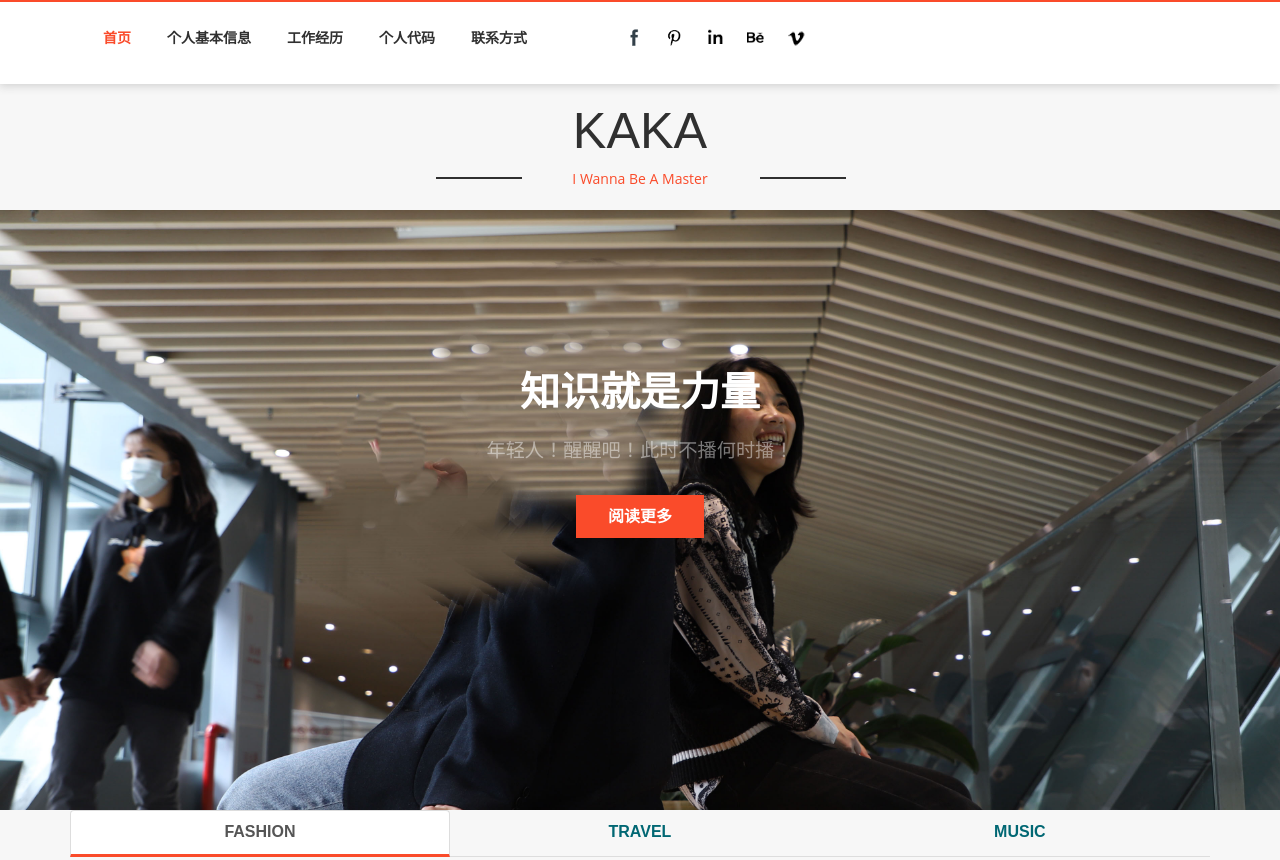
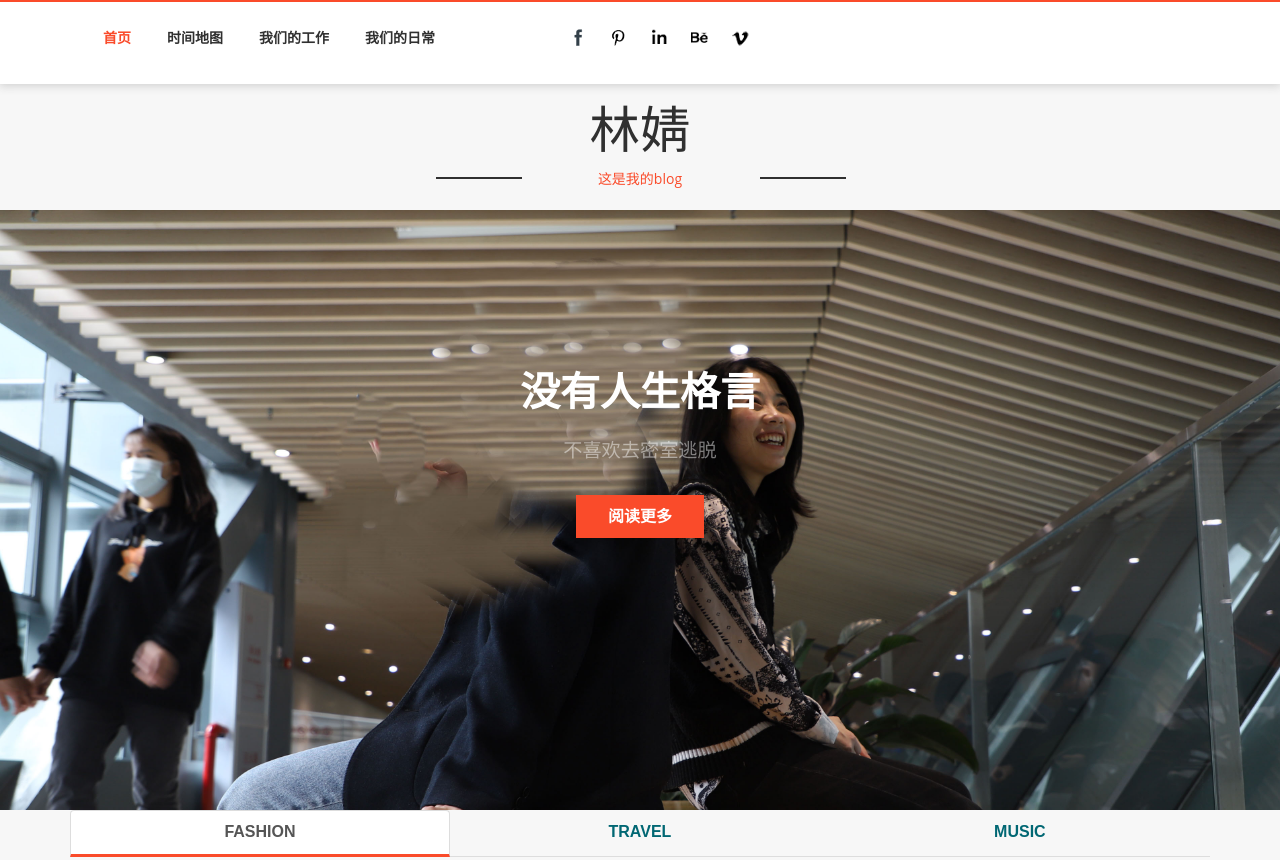
Before and after one commit to wannabemaster/mybolg, a plain HTML site: page index.html in a window 1280 px wide. Shown: the top 860 px of the page. Drawn offline with Linux system fonts and the light colour scheme; files whose address does not match are found by name.

Commit message:
lin
2021/6/14

```diff
--- a/index.html
+++ b/index.html
@@ -55,10 +55,10 @@
 					<nav class="link-effect-7" id="link-effect-7">
 						<ul class="nav navbar-nav">
 							<li class="active act"><a href="index.html">首页</a></li>
-							<li><a href="about.html">个人基本信息</a></li>
-							<li><a href="features.html">工作经历</a></li>
-							<li><a href="codes.html">个人代码</a></li>
-							<li><a href="contact.html">联系方式</a></li>
+							<li><a href="about.html">时间地图</a></li>
+							<li><a href="features.html">我们的工作</a></li>
+							<li><a href="codes.html">我们的日常</a></li>
+							<li><a href="contact.html"></a></li>
 						</ul>
 					</nav>
 				</div>
@@ -82,17 +82,19 @@
 	<div class="header-bottom">
 		<div class="container">
 			<div class="logo wow fadeInDown"  data-wow-duration=".8s" data-wow-delay=".2s">
-				<h1><a href="index.html">KAKA</a></h1>
-				<p><label class="of"></label>I Wanna Be A Master<label class="on"></label></p>
+				<h1><a href="index.html">林婧</a></h1>
+				<p><label class="of"></label>这是我的blog<label class="on"></label></p>
 			</div>
 		</div>
 	</div>
 <!-- banner -->
 
 <div class="banner">
+
 <div class="container">
-		<h2>知识就是力量</h2>
-		<p>年轻人！醒醒吧！此时不播何时播！</p>
+		<h2>没有人生格言
+		</h2>
+		<p color=>不喜欢去密室逃脱</p>
 		<a href="singlepage.html">阅读更多</a>
 	</div>
 </div>
@@ -164,10 +166,10 @@
 						<a href="singlepage.html"><img src="images/t4.jpg" class="img-responsive" alt=""></a>
 					</div>
 
-					<h3><a href="singlepage.html">Lorem Ipsum is simply</a></h3>
-					<h6>BY <a href="singlepage.html">ADAM ROSE </a>JULY 10 2016.</h6>
-						<p>Lorem ipsum dolor sit amet, consectetur adipisicing elit, sed do eiusmod tempor incididunt ut labore et dolore magna aliqua. Ut enim ad minim veniam, quis nostrud eiusmod tempor incididunt ut labore et dolore magna aliqua exercitation ullamco laboris nisi ut aliquip ex ea commodo consequat.</p>
-						<p>Ut enim ad minim veniam, quis nostrud eiusmod tempor incididunt ut labore et dolore magna aliqua exercitation ullamco laboris nisi ut aliquip ex ea commodo consequat.</p>
+					<h3><a href="singlepage.html">哈喽，我是林婧</a></h3>
+					<h6>BY <a href="https://weibo.com/p/1005056864730373/home?from=page_100505&mod=TAB#place">@木与木青 </a>Feb 16 2020.</h6>
+						<p></p>
+						<p></p>
 						<div class="bht1">
 							<a href="singlepage.html">阅读更多</a>
 						</div>
```
Also changed, not shown: about.html (+4 -4 lines), images/banner-1.JPG (added), images/m1.jpg, images/m2.jpg, images/m3.jpg, images/t4.jpg, 2 other files.
